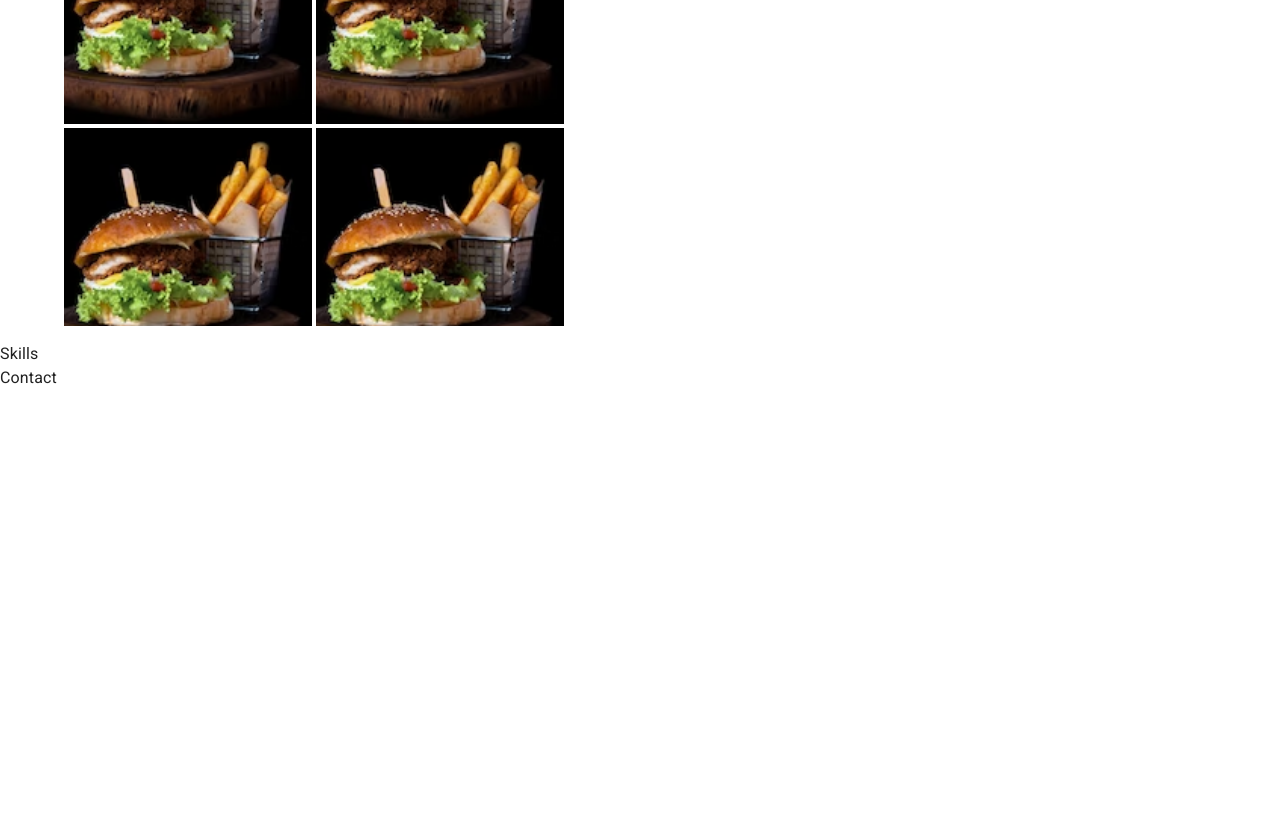
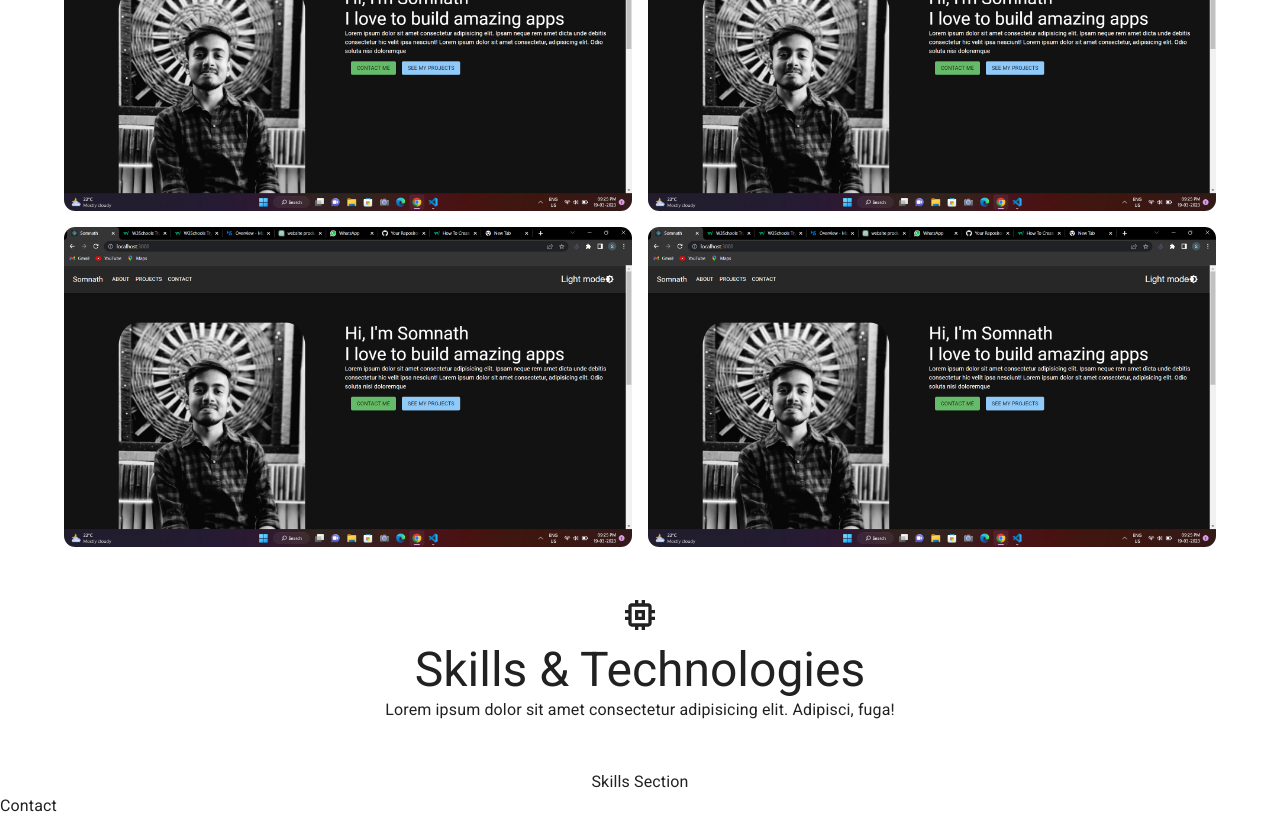
Before and after one commit to SomnathKar000/Porifolio, a React (Create React App) app: page / in a window 1280 px wide. Shown: the part 1000-1818 px from the top of the page. Before the commit the page ends 1390 px from the top, so only its background shows below. Built offline with nearby package versions, Linux system fonts and the light colour scheme.

Commit message:
Add project page details

```diff
--- a/src/components/About.js
+++ b/src/components/About.js
@@ -5,11 +5,10 @@ import { Typography, Box, Container, Button } from "@mui/material";
 import { Contextvalues } from "../context/context";
 
 const About = () => {
-  console.log(window.location);
   return (
     <Wrapper>
       <Container className="Contain" maxWidth="xl">
-        <Box classname="text_box">
+        <Box className="text_box">
           <Typography variant="h3">
             Hi, I'm Somnath
             <br /> I love to build amazing apps
@@ -29,7 +28,7 @@ const About = () => {
         </Box>
         <Box className="profile_box">
           <img
-            calssName="profile_box"
+            className="profile_box"
             src={Somnath}
             alt="Somnath"
             width="70%"
--- a/src/components/Projects.js
+++ b/src/components/Projects.js
@@ -1,37 +1,89 @@
 import React from "react";
 import styled from "styled-components";
 import AccountTreeIcon from "@mui/icons-material/AccountTree";
-import {
-  Typography,
-  Box,
-  Container,
-  Button,
-  ImageList,
-  ImageListItem,
-} from "@mui/material";
-import photo from "../assets/photo.avif";
+import { Typography, Box, Container, Button } from "@mui/material";
+import photo from "../assets/photo.png";
 
 const Projects = () => {
   const images = [photo, photo, photo, photo];
   return (
-    <>
+    <Wrapper>
       <Container>
-        <Box>
+        <Box sx={{ margin: "2rem" }}>
           <AccountTreeIcon sx={{ fontSize: 40 }} />
           <Typography variant="h3">Apps I've Build</Typography>
         </Box>
-        <Box>
-          <ImageList sx={{ height: 450, width: 500 }} cols={2}>
-            {images.map((item, index) => (
-              <ImageListItem key={index}>
-                <img src={item}></img>
-              </ImageListItem>
-            ))}
-          </ImageList>
+        <Box className="images">
+          {images.map((img, index) => (
+            <div className="imageContainer" key={index}>
+              <img className="image" src={img} alt={"Image" + { img }} />
+              <Box className="HoverDetails">
+                <Box className="Ok">
+                  <h3 className="text">Epic react app</h3>
+                  <Typography variant="p" className="details">
+                    Lorem ipsum dolor sit amet consectetur adipisicing elit.
+                    Adipisci, fuga!
+                  </Typography>
+                </Box>
+              </Box>
+            </div>
+          ))}
         </Box>
       </Container>
-    </>
+    </Wrapper>
   );
 };
+const Wrapper = styled.div`
+  text-align: center;
+  .Ok {
+    display: grid;
+    grid-template-column: 1fr;
+
+    text-align: center;
+  }
+  .images {
+    display: grid;
+    grid-template-columns: repeat(2, 1fr);
+    grid-gap: 1rem;
+  }
+  .imageContainer {
+    position: relative;
+    border-radius: 0.7rem;
+  }
+  .HoverDetails {
+    border-radius: 0.7rem;
+    color: white;
+    position: absolute;
+    bottom: 100%;
+    justify-content: center;
+    background-color: #202020;
+    overflow: hidden;
+    width: 100%;
+    height: 0;
+    transition: 0.5s ease;
+    z-index: 1;
+  }
+  .imageContainer:hover .HoverDetails {
+    bottom: 0;
+    height: 100%;
+  }
+  .image {
+    display: block;
+    width: 100%;
+    height: auto;
+    border-radius: 0.7rem;
+  }
+  .text .details {
+    color: white;
+    font-size: 20px;
+    position: absolute;
+    top: 50%;
+    left: 50%;
+    -webkit-transform: translate(-50%, -50%);
+    -ms-transform: translate(-50%, -50%);
+    transform: translate(-50%, -50%);
+    text-align: center;
+  }
+`;
 
 export default Projects;
--- a/src/components/Skills.js
+++ b/src/components/Skills.js
@@ -1,7 +1,27 @@
 import React from "react";
+import styled from "styled-components";
+import { Box, Container, Typography } from "@mui/material";
+import MemoryIcon from "@mui/icons-material/Memory";
 
 const Skills = () => {
-  return <div>Skills</div>;
+  return (
+    <Wrapper>
+      <Container>
+        <Box sx={{ margin: "3rem" }}>
+          <MemoryIcon sx={{ fontSize: 40 }} />
+          <Typography variant="h3">Skills & Technologies</Typography>
+          <Typography variant="p">
+            Lorem ipsum dolor sit amet consectetur adipisicing elit. Adipisci,
+            fuga!
+          </Typography>
+        </Box>
+        <Box>Skills Section</Box>
+      </Container>
+    </Wrapper>
+  );
 };
 
+const Wrapper = styled.div`
+  text-align: center;
+`;
 export default Skills;
```
Also changed, not shown: src/assets/photo.avif (deleted), src/assets/photo.png (added).
